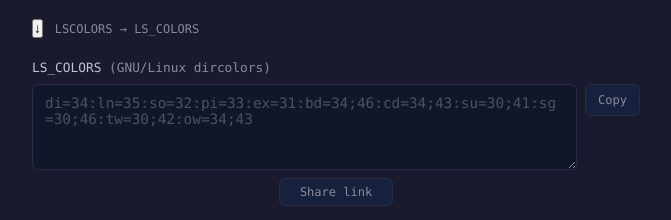
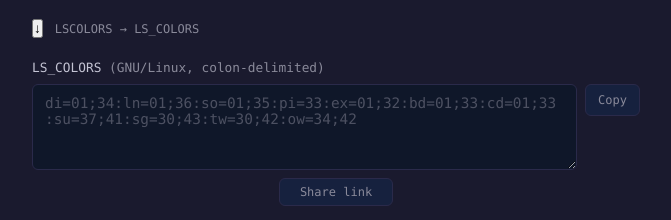
Before and after one commit to kjanat/lscolors, a Svelte app: page / in a window 1280 px wide. Shown: the part 225-445 px from the top of the page, without its empty margins (304-975 px from the left). Built offline with nearby package versions, Linux system fonts and the light colour scheme.

Commit message:
feat(ui): extract GnuInput.svelte + rename BsdInput/GnuInput to fix case collision

```diff
--- a/src/App.svelte
+++ b/src/App.svelte
@@ -14,7 +14,8 @@ import {
 import { parseLscolors, bsdCharToAnsiFg, bsdCharToAnsiBg } from './bsd.ts';
 import { type Direction, encodeHash, decodeHash } from './ui/hash.ts';
 import CopyButton from './components/CopyButton.svelte';
-import LscolorsInput from './components/LscolorsInput.svelte';
+import BsdInput from './components/BsdInput.svelte';
+import GnuInput from './components/GnuInput.svelte';
 import './style.css';
 
 const SLOT_SAMPLE_TEXT: Readonly<Record<BsdSlot, string>> = {
@@ -200,7 +201,7 @@ $effect(() => {
 
 	<div class="converter">
 		<!-- LSCOLORS input field -->
-		<LscolorsInput
+		<BsdInput
 			bind:value={lscolorsValue}
 			error={lscolorsError}
 			oninput={handleLscolorsInput}
@@ -220,30 +221,11 @@ $effect(() => {
 		</div>
 
 		<!-- LS_COLORS textarea -->
-		<div class="field field--ls-colors">
-			<label for="ls-colors-input">LS_COLORS <span class="label-hint"
-				>(GNU/Linux dircolors)</span></label>
-			<div class="input-row">
-				<textarea
-					id="ls-colors-input"
-					rows={4}
-					spellcheck="false"
-					autocomplete="off"
-					placeholder="di=34:ln=35:so=32:pi=33:ex=31:bd=34;46:cd=34;43:su=30;41:sg=30;46:tw=30;42:ow=34;43"
-					bind:value={lsColorsValue}
-					oninput={handleLsColorsInput}
-				></textarea>
-				<CopyButton text={lsColorsValue} aria-label="Copy LS_COLORS value" />
-			</div>
-			<div
-				class="error"
-				role="alert"
-				aria-live="polite"
-				hidden={lsColorsError === ''}
-			>
-				{lsColorsError}
-			</div>
-		</div>
+		<GnuInput
+			bind:value={lsColorsValue}
+			error={lsColorsError}
+			oninput={handleLsColorsInput}
+		/>
 	</div>
 
 	<!-- Share permalink -->
--- /dev/null
+++ b/src/components/GnuInput.svelte
@@ -0,0 +1,44 @@
+<script lang="ts">
+import type { HTMLAttributes } from 'svelte/elements';
+import CopyButton from './CopyButton.svelte';
+
+interface Props extends HTMLAttributes<HTMLDivElement> {
+	value: string;
+	error: string;
+	oninput: () => void;
+	class?: string;
+}
+
+let {
+	value = $bindable(),
+	error,
+	oninput,
+	class: className = '',
+	...rest
+}: Props = $props();
+</script>
+
+<div class="field field--ls-colors {className}" {...rest}>
+	<label for="ls-colors-input">LS_COLORS <span class="label-hint"
+		>(GNU/Linux, colon-delimited)</span></label>
+	<div class="input-row">
+		<textarea
+			id="ls-colors-input"
+			rows={4}
+			spellcheck="false"
+			autocomplete="off"
+			placeholder="di=01;34:ln=01;36:so=01;35:pi=33:ex=01;32:bd=01;33:cd=01;33:su=37;41:sg=30;43:tw=30;42:ow=34;42"
+			bind:value
+			{oninput}
+		></textarea>
+		<CopyButton text={value} aria-label="Copy LS_COLORS value" />
+	</div>
+	<div
+		class="error"
+		role="alert"
+		aria-live="polite"
+		hidden={error === ''}
+	>
+		{error}
+	</div>
+</div>
--- /dev/null
+++ b/src/svelte.d.ts
@@ -0,0 +1 @@
+/// <reference types="svelte" />
```
Also changed, not shown: biome.json (+16 -1 lines), tsconfig.json (+16 -4 lines), .opencode/state/svelte-migration/prd.json, .opencode/state/svelte-migration/progress.txt, src/components/BsdInput.svelte (renamed from src/components/LscolorsInput.svelte).
